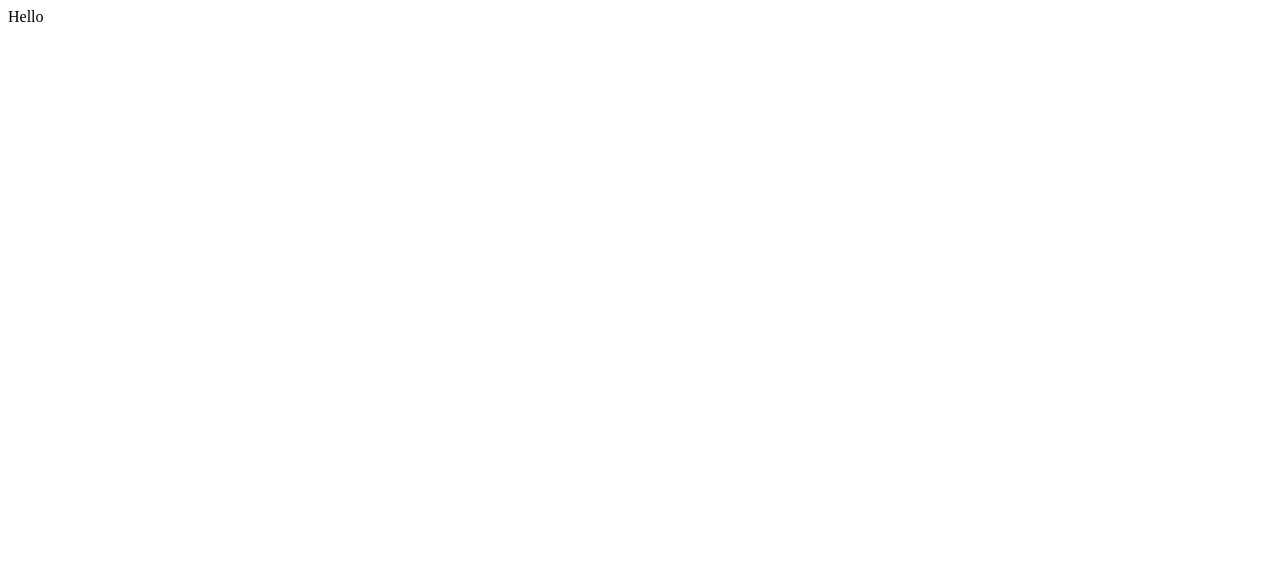
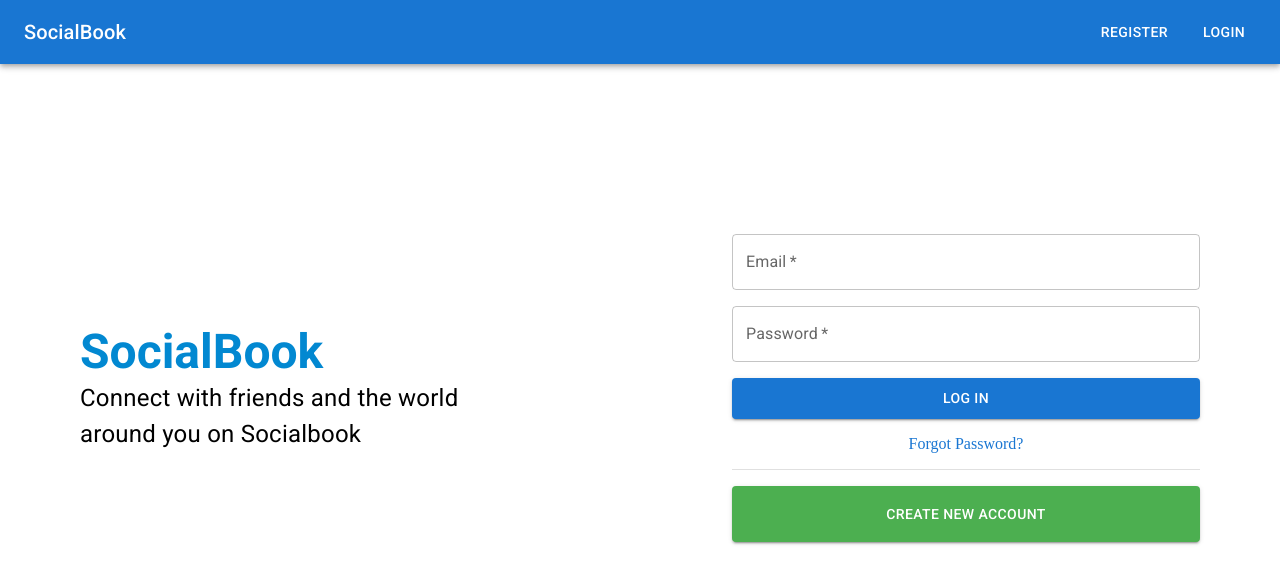
Before and after one commit to Soul-Remix/socialbook, a React (Create React App) app: page / in a window 1280 px wide. Shown: the top 584 px of the page. Built offline with nearby package versions, Linux system fonts and the light colour scheme.

Commit message:
create login form page & nav

```diff
--- a/package.json
+++ b/package.json
@@ -3,6 +3,9 @@
   "version": "0.1.0",
   "private": true,
   "dependencies": {
+    "@emotion/react": "^11.5.0",
+    "@emotion/styled": "^11.3.0",
+    "@mui/material": "^5.0.4",
     "@testing-library/jest-dom": "^5.14.1",
     "@testing-library/react": "^11.2.7",
     "@testing-library/user-event": "^12.8.3",
--- a/src/App.tsx
+++ b/src/App.tsx
@@ -1,11 +1,11 @@
-
-
-
+import Navbar from './components/Navbar/Navbar';
+import { LoginPage } from './pages/Login/LoginPage';
 
 function App() {
   return (
-    <div >
-      Hello
+    <div>
+      <Navbar />
+      <LoginPage />
     </div>
   );
 }
--- /dev/null
+++ b/src/components/LoginForm/LoginForm.tsx
@@ -0,0 +1,52 @@
+import { Button, Divider, Link, TextField } from '@mui/material';
+import { Box } from '@mui/system';
+
+const LoginForm = () => {
+  return (
+    <Box
+      component="form"
+      sx={{
+        display: 'flex',
+        flexDirection: 'column',
+        '& .MuiTextField-root': { m: 1, width: '100%' },
+        padding: 2,
+        backgroundColor: 'white',
+        flexGrow: 1,
+        alignItems: 'center',
+        width: '100%',
+        maxWidth: '500px',
+      }}
+    >
+      <TextField label="Email" required fullWidth />
+      <TextField label="Password" type="password" required fullWidth />
+      <Button variant="contained" sx={{ padding: 1, mt: 1, width: '100%' }}>
+        Log In
+      </Button>
+      <Link
+        href="#"
+        sx={{
+          display: 'block',
+          margin: 'auto',
+          mt: 2,
+          textDecoration: 'none',
+        }}
+      >
+        Forgot Password?
+      </Link>
+      <Divider sx={{ mt: 2, mb: 2, width: '100%' }}></Divider>
+      <Button
+        variant="contained"
+        sx={{
+          padding: 2,
+          backgroundColor: 'success.light',
+          width: '100%',
+          ':hover': { backgroundColor: 'success.main' },
+        }}
+      >
+        Create New Account
+      </Button>
+    </Box>
+  );
+};
+
+export default LoginForm;
--- /dev/null
+++ b/src/components/Navbar/Navbar.tsx
@@ -0,0 +1,21 @@
+import { AppBar, Box, Button, Toolbar, Typography } from '@mui/material';
+
+const Navbar = () => {
+  return (
+    <Box sx={{ flexGrow: 1 }}>
+      <AppBar position="static">
+        <Toolbar>
+          <Typography variant="h6" component="div" sx={{ flexGrow: 1 }}>
+            SocialBook
+          </Typography>
+          <Button color="inherit" sx={{ marginRight: 2 }}>
+            Register
+          </Button>
+          <Button color="inherit">Login</Button>
+        </Toolbar>
+      </AppBar>
+    </Box>
+  );
+};
+
+export default Navbar;
--- /dev/null
+++ b/src/index.css
@@ -0,0 +1,10 @@
+*,
+*::after,
+*::before {
+  box-sizing: border-box;
+}
+
+body {
+  margin: 0;
+  padding: 0;
+}
--- a/src/index.tsx
+++ b/src/index.tsx
@@ -1,6 +1,7 @@
 import React from 'react';
 import ReactDOM from 'react-dom';
 import App from './App';
+import './index.css'
 
 
 ReactDOM.render(
--- /dev/null
+++ b/src/pages/Login/LoginPage.tsx
@@ -0,0 +1,41 @@
+import { Container, Typography } from '@mui/material';
+import { Box } from '@mui/system';
+import LoginForm from '../../components/LoginForm/LoginForm';
+
+export const LoginPage = () => {
+  return (
+    <Container
+      sx={{
+        display: 'flex',
+        flexDirection: { xs: 'column', md: 'row' },
+        alignItems: 'center',
+        justifyContent: { xs: 'space-between', md: 'space-around' },
+        minHeight: { md: '80vh' },
+      }}
+    >
+      <Box sx={{ fontWeight: 'bold', mb: 2, mt: 3, padding: 2, flexGrow: 1 }}>
+        <Typography
+          variant="h3"
+          sx={{
+            color: 'info.main',
+            textAlign: { xs: 'center', md: 'left' },
+            fontWeight: 'bold',
+          }}
+        >
+          SocialBook
+        </Typography>
+        <Typography
+          variant="body1"
+          sx={{
+            fontSize: '1.5rem',
+            maxWidth: '30ch',
+            textAlign: { xs: 'center', md: 'left' },
+          }}
+        >
+          Connect with friends and the world around you on Socialbook
+        </Typography>
+      </Box>
+      <LoginForm />
+    </Container>
+  );
+};
```
Also changed, not shown: 1 other file (tests, documents, lock files or other folders).
